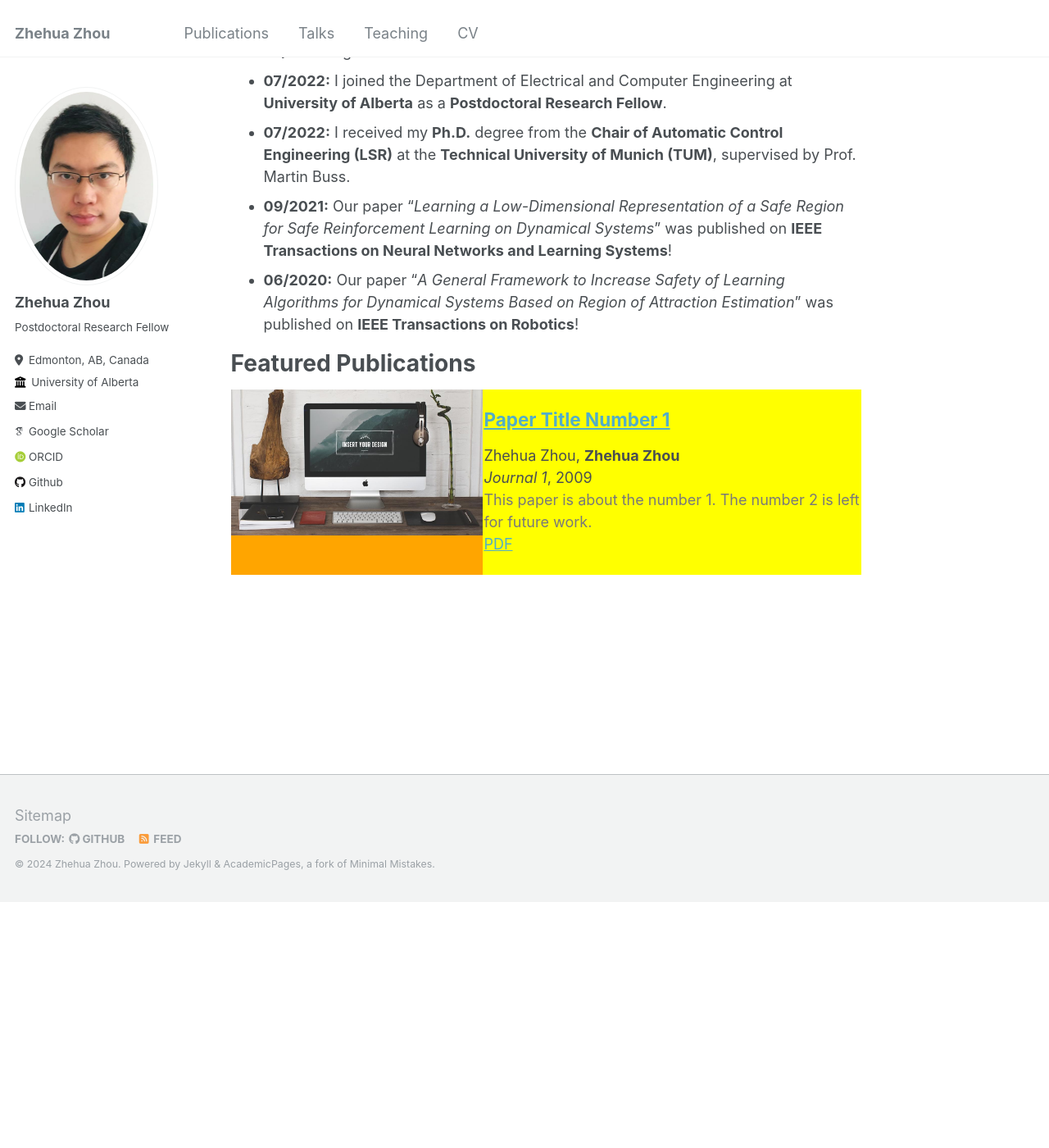
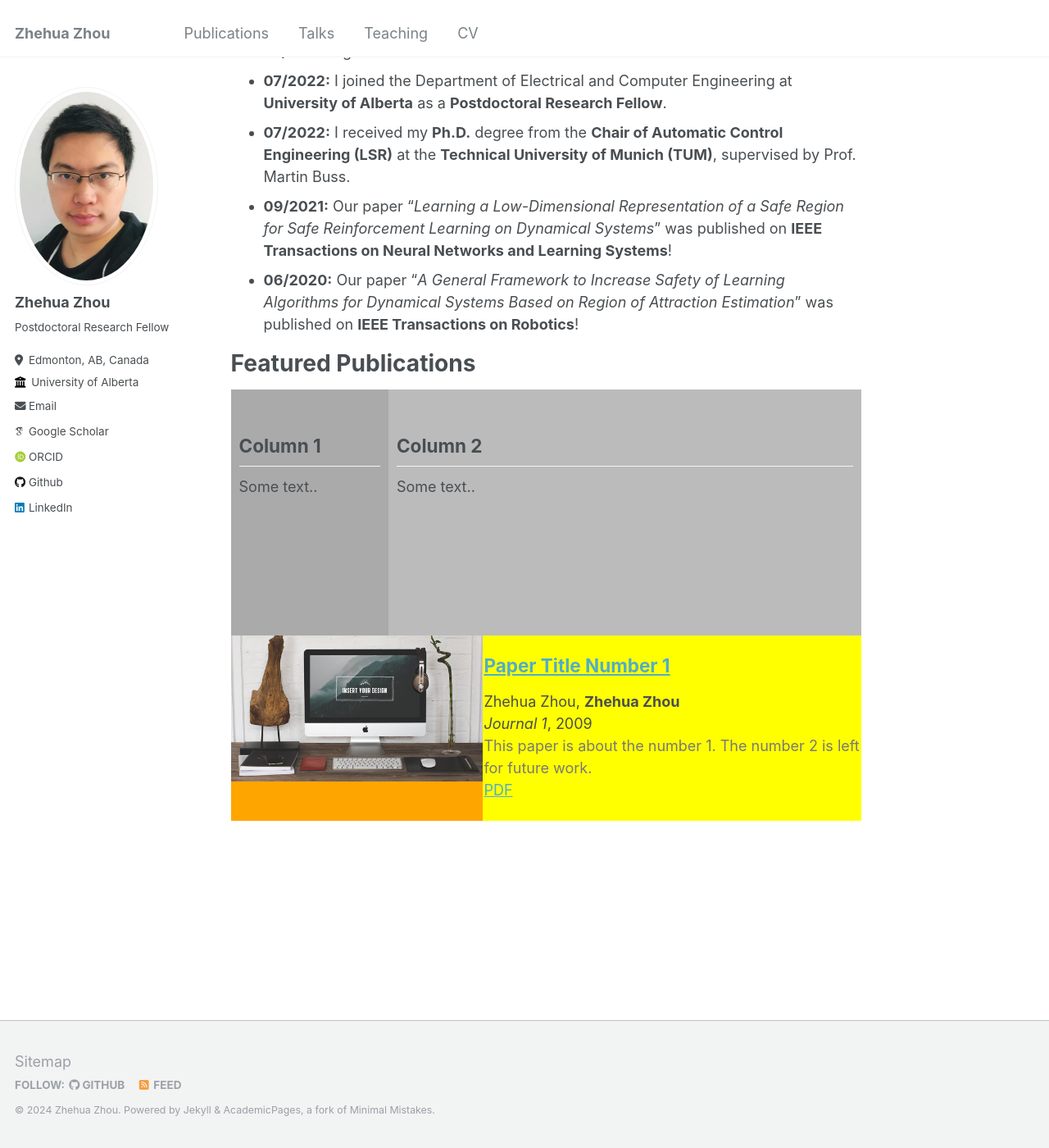
Before and after one commit to zhehuazhou/zhehuazhou.github.io, a Jekyll site: the page built from _pages/about.md, in a window 1280 px wide and 1400 px high, scrolled down 621 px. Shown: the whole window at 82% size. Built offline with Jekyll 4.4.1, drawn with Linux system fonts in a browser that asks for light colours; some web fonts are replaced; before the commit the page ends 1721 px from its top, so only the background shows below that.

Commit message:
initial update

```diff
--- a/_includes/archive-single_double.html
+++ b/_includes/archive-single_double.html
@@ -13,22 +13,23 @@
 {% endif %}
 
 <style>
+* {
+  box-sizing: border-box;
+}
+
 /* Create two unequal columns that floats next to each other */
 .column {
-  display: table;
   float: left;
-  padding: 5px;
-  align-items: center;
+  padding: 10px;
+  height: 300px; /* Should be removed. Only for demonstration */
 }
 
 .left {
-  width: 40%;
-  align-items: center;
+  width: 25%;
 }
 
 .right {
-  width: 60%;
-  align-items: center;
+  width: 75%;
 }
 
 /* Clear floats after the columns */
@@ -81,6 +82,17 @@
           alt="">
       </div>
     {% endif %}
+
+    <div class="row">
+      <div class="column left" style="background-color:#aaa;">
+        <h2>Column 1</h2>
+        <p>Some text..</p>
+      </div>
+      <div class="column right" style="background-color:#bbb;">
+        <h2>Column 2</h2>
+        <p>Some text..</p>
+      </div>
+    </div>
 
     <div class="col-container">
     <div class="col-left" style="background:orange">
```
